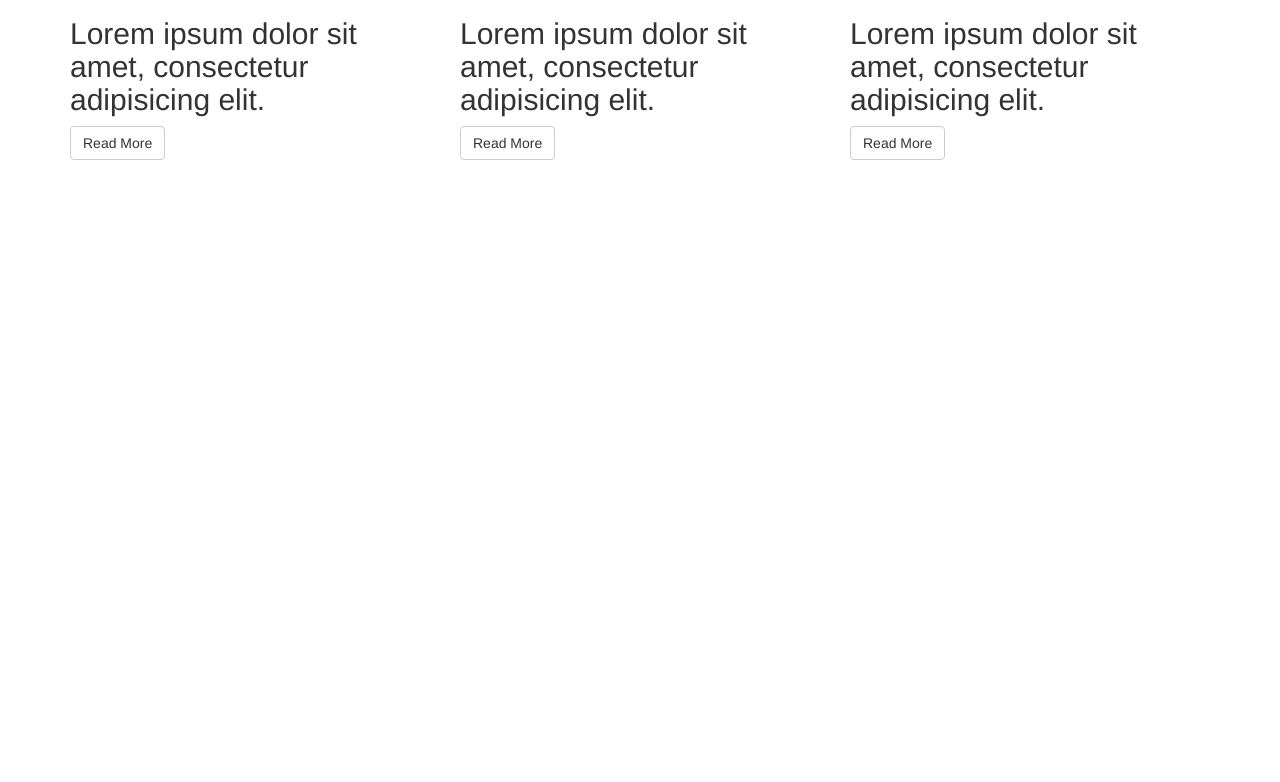
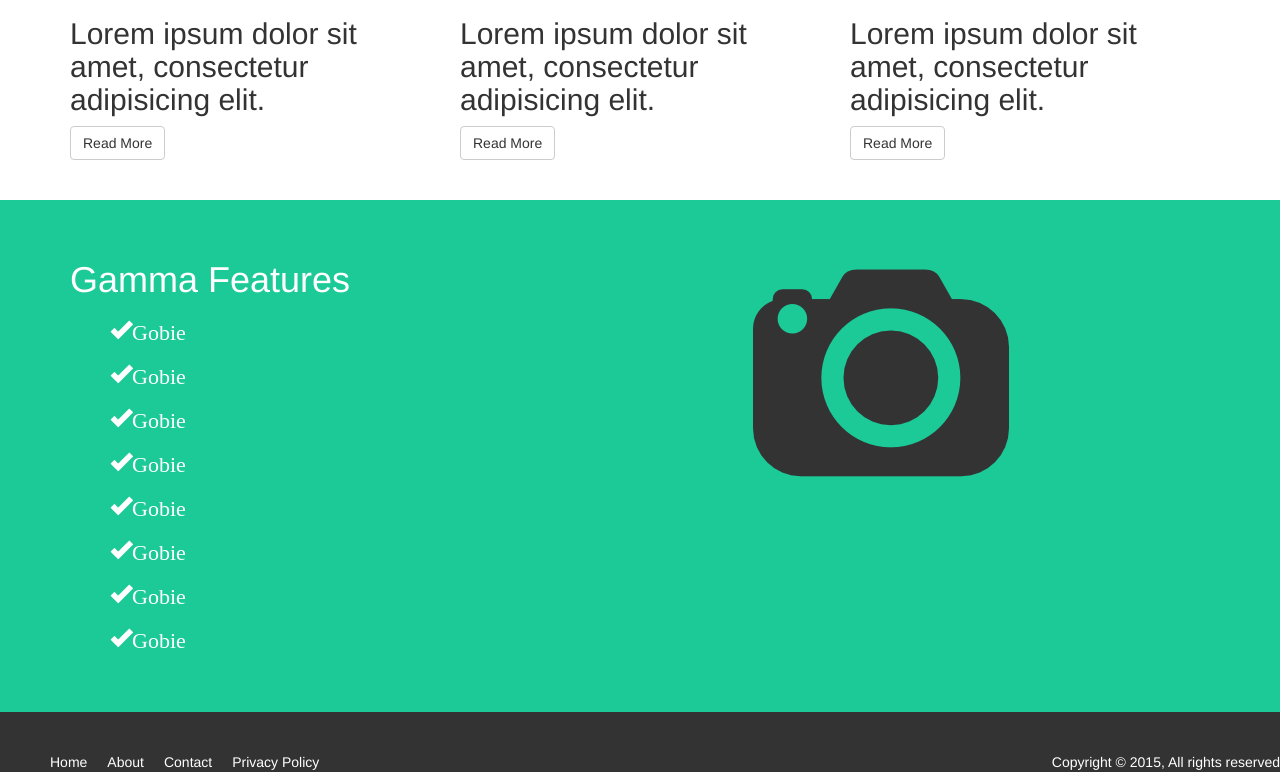
Before and after one commit to iamgobiet/salesApp, a plain HTML site: page index.html in a window 1280 px wide. Shown: the part 944-1726 px from the top of the page. Before the commit the page ends 1224 px from the top, so only its background shows below. Drawn offline with nearby package versions, Linux system fonts and the light colour scheme.

Commit message:
commit 3

```diff
--- a/css/style.css
+++ b/css/style.css
@@ -39,3 +39,36 @@ section{
   padding: 3px;
   border: 1px solid #ccc;
 }
+
+section#feature{
+  background: #1cca98;
+  color: #fff;
+  padding: 40px;
+  overflow: auto;
+}
+
+section#feature ul li{
+  font-size: 22px;
+  list-style: none;
+  line-height: 2.0em;
+}
+
+footer{
+  background: #333;
+  color:#fff;
+  padding: 30px 0 20px 0;
+}
+
+footer li{
+  float:left;
+  padding: 0 10px 0 10px;
+  list-style: none;
+}
+
+footer a {
+  color:#fff;
+}
+
+footer p {
+  float:right;
+}
--- a/index.html
+++ b/index.html
@@ -80,11 +80,42 @@
   <section id="feature">
     <div class="container">
       <div class="row">
-        <div class=""></div>
+        <div class="col-md-5">
+          <h1>Gamma Features</h1>
+          <ul>
+            <li><i class="glyphicon glyphicon-ok">Gobie </i></li>
+            <li><i class="glyphicon glyphicon-ok">Gobie </i></li>
+            <li><i class="glyphicon glyphicon-ok">Gobie </i></li>
+            <li><i class="glyphicon glyphicon-ok">Gobie </i></li>
+            <li><i class="glyphicon glyphicon-ok">Gobie </i></li>
+            <li><i class="glyphicon glyphicon-ok">Gobie </i></li>
+            <li><i class="glyphicon glyphicon-ok">Gobie </i></li>
+            <li><i class="glyphicon glyphicon-ok">Gobie </i></li>
+          </ul>
+        </div>
+        <div class="col-md-4 col-md-offset-2">
+          <img class="big-logo" src="img/logo.png">
+        </div>
       </div>
     </div>
   </section>
-
+  <footer>
+    <div class"container">
+      <div class"row">
+        <div class"col-md-6">
+          <ul>
+            <li><a href="#"></a>Home</li>
+            <li><a href="#"></a>About</li>
+            <li><a href="#"></a>Contact</li>
+            <li><a href="#"></a>Privacy Policy</li>
+          </ul>
+        </div>
+        <div class"col-md-6">
+          <p>Copyright &copy; 2015, All rights reserved</p>
+        </div>
+      </div>
+    </div>
+  </footer>
     <!-- Bootstrap core JavaScript
     ================================================== -->
     <!-- Placed at the end of the document so the pages load faster -->
```
Also changed, not shown: about.html (added, +1 -0 lines), contact.html (added, +1 -0 lines).
